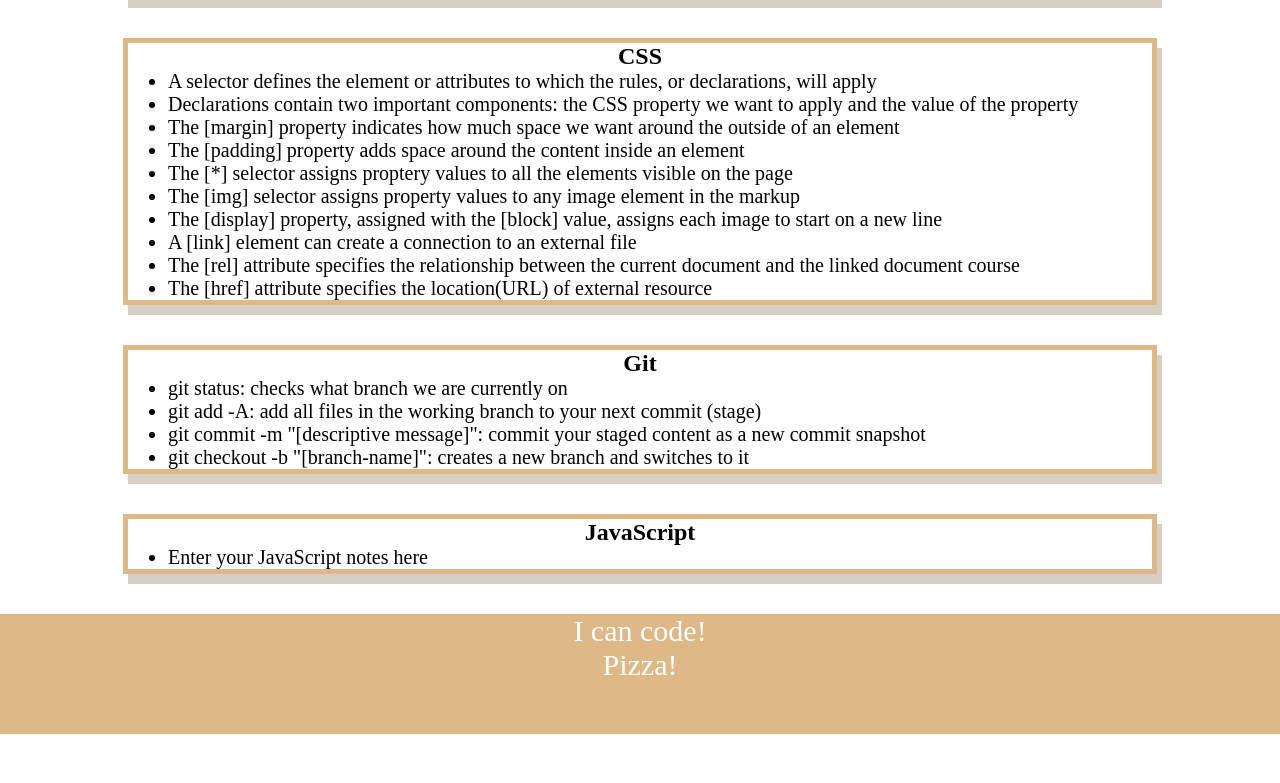
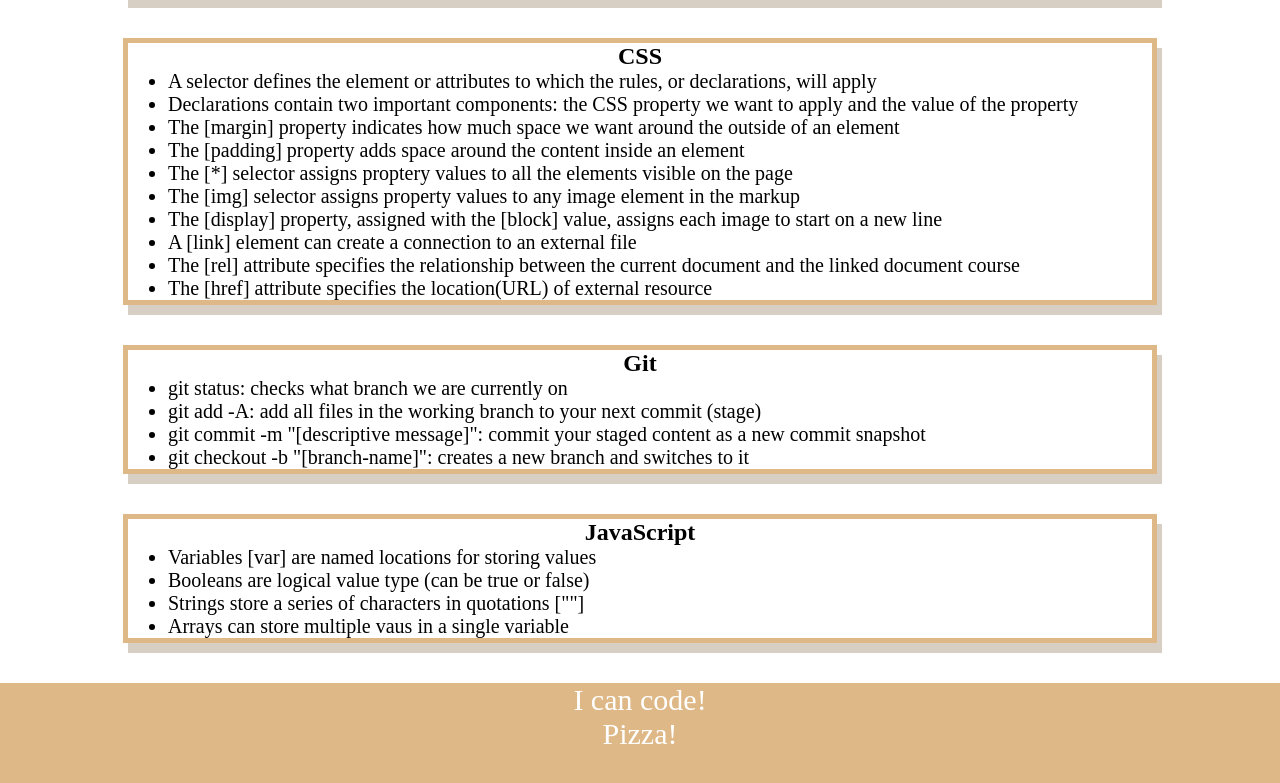
Before and after one commit to Ronasian/prework-study-guide, a plain HTML site: page index.html in a window 1280 px wide. Shown: the part 337-1120 px from the top of the page. Before the commit the page ends 1071 px from the top, so only its background shows below. Drawn offline with Linux system fonts and the light colour scheme.

Commit message:
added notes to JavaScript section

```diff
--- a/index.html
+++ b/index.html
@@ -55,7 +55,10 @@
       <section class="card" id="javascript-section">
         <h2>JavaScript</h2>
         <ul>
-          <li>Enter your JavaScript notes here</li>
+          <li>Variables [var] are named locations for storing values</li>
+          <li>Booleans are logical value type (can be true or false)</li>
+          <li>Strings store a series of characters in quotations [""]</li>
+          <li>Arrays can store multiple vaus in a single variable</li>
         </ul>
       </section>
     </main>
```
Also changed, not shown: 1 other file.
